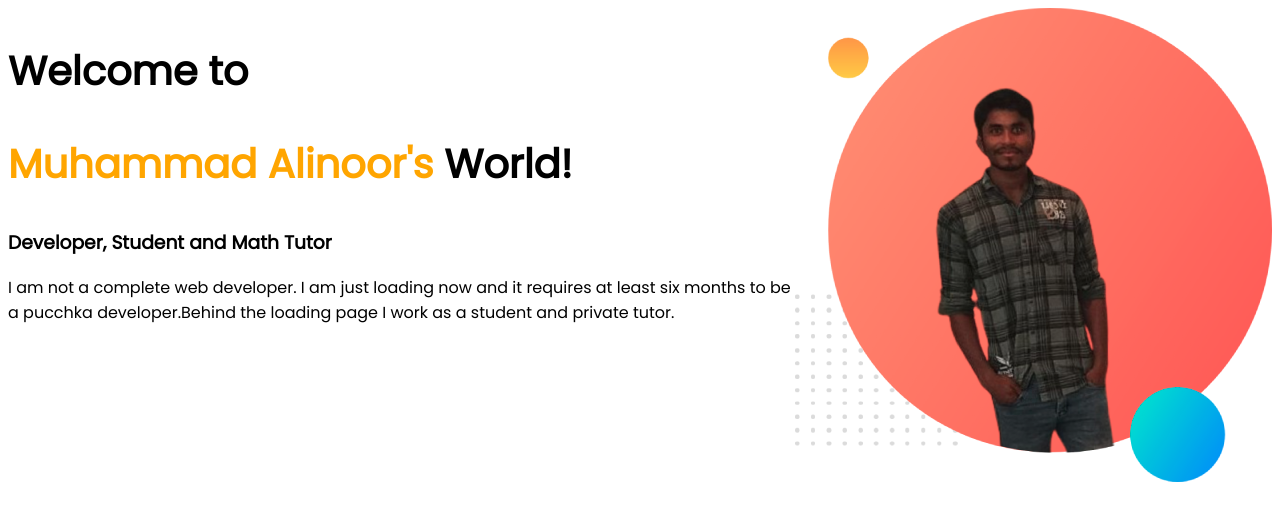
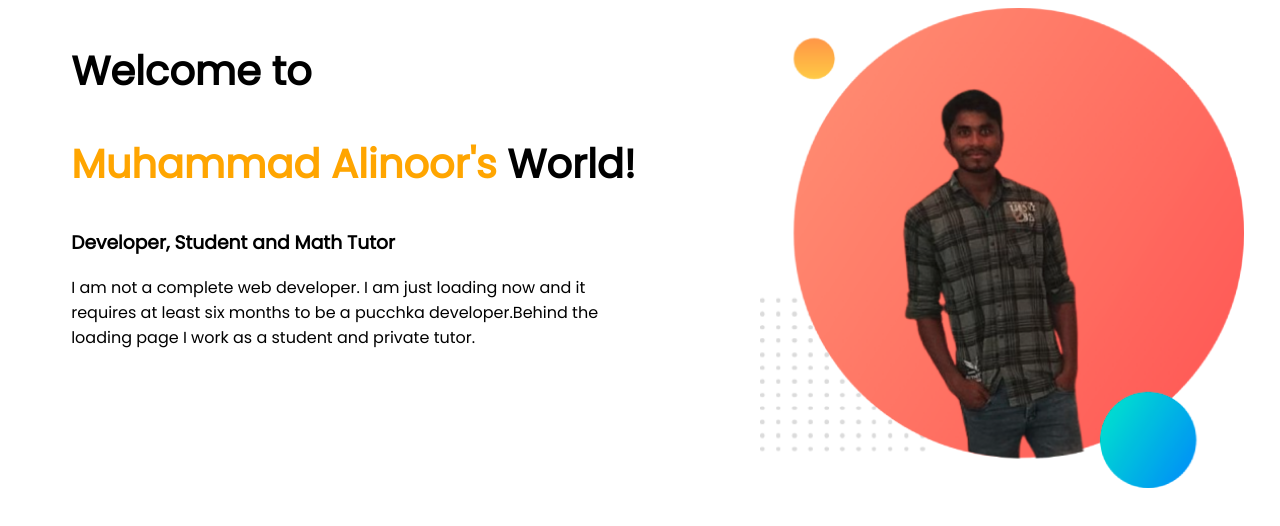
Before and after one commit to Muhammad-Alinoor/myPortfolio, a plain HTML site: page index.html in a window 1280 px wide. Drawn offline with Linux system fonts and the light colour scheme.

Commit message:
image and paragraph setting

```diff
--- a/index.html
+++ b/index.html
@@ -12,14 +12,14 @@
 </head>
 <body>
    <section>
-    <div>
+    <div class="half-width">
         <h1>Welcome to</h1>
     <h1><span class="orange-color">Muhammad Alinoor's</span> World!</h1>
     <h3>Developer, Student and Math Tutor</h3>
     <p>I am not a complete web developer. I am just loading now and it requires at least six months to be a pucchka developer.Behind the loading page I work as a student and private tutor.
     </p>
     </div>
-    <div>
+    <div class="half-width">
         <img src="/image/mystylishpik].png" alt="Picture of Muhammad Alinoor">
     </div>
    </section>
--- a/style.css
+++ b/style.css
@@ -10,3 +10,11 @@ h1{
 section{
     display: flex;
 }
+.half-width{
+    width: 50% ;
+    padding-left: 5%;
+}
+.half-width img{
+        width: 85%;
+        padding-left: 10%;
+}
```
